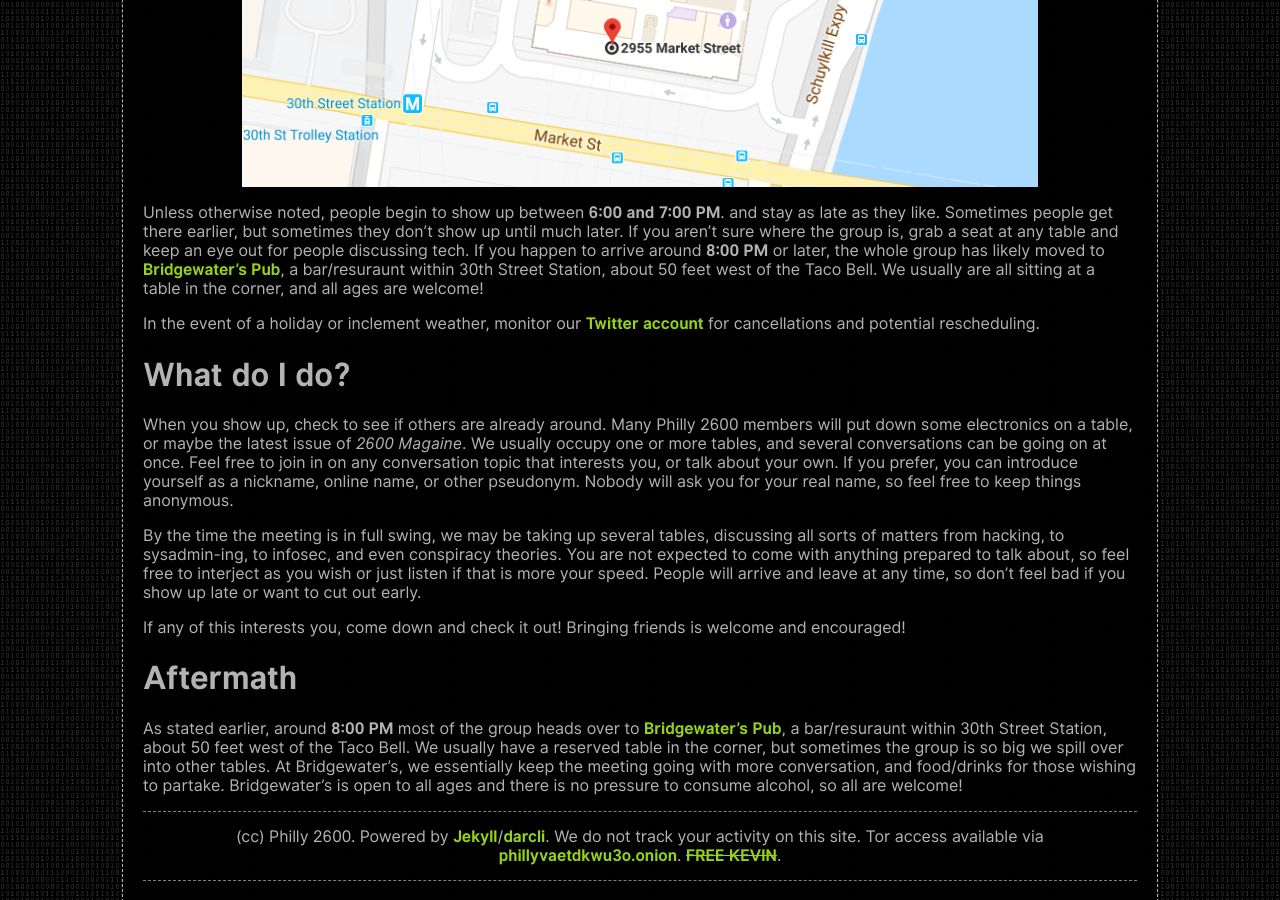
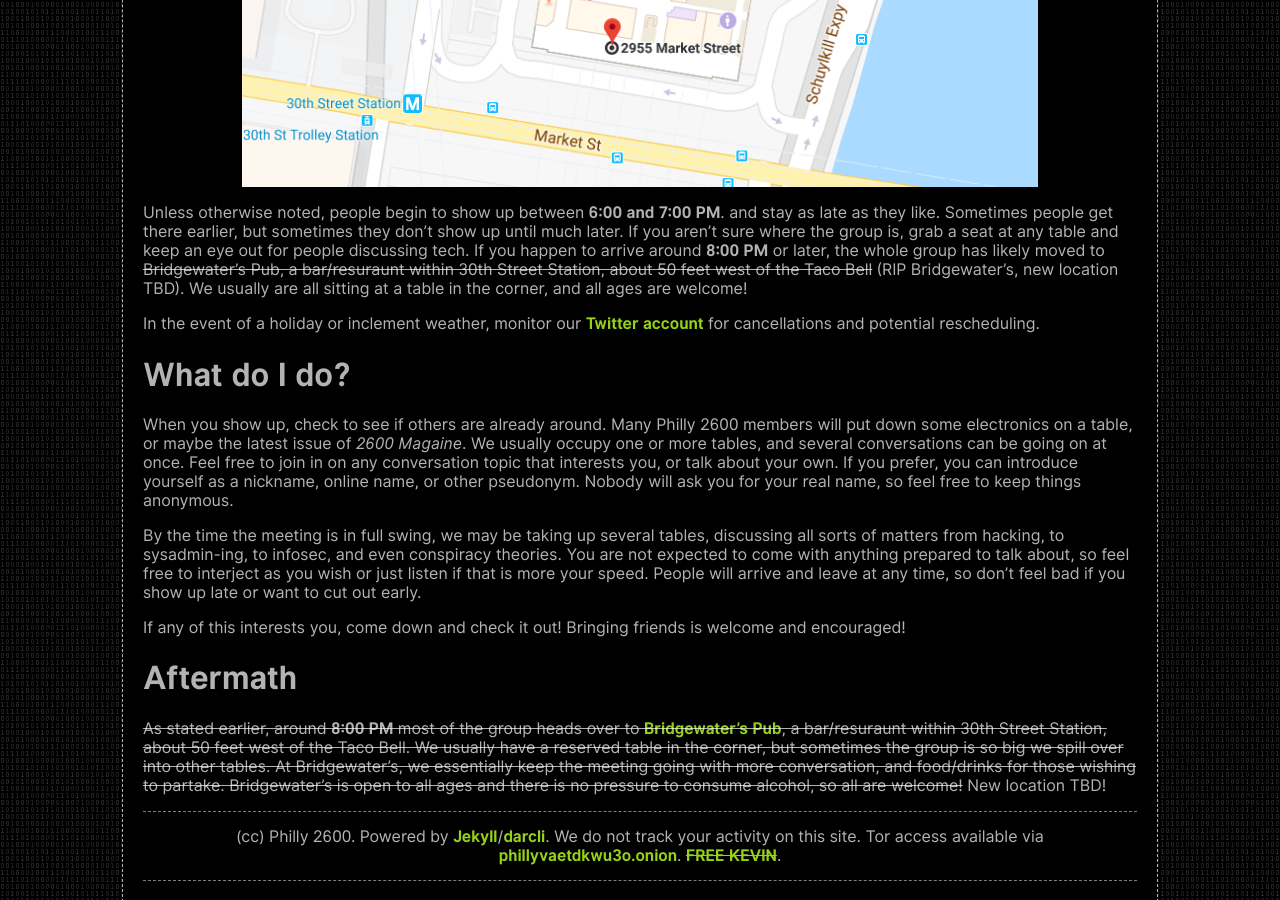
Before and after one commit to philly2600/philly2600.github.io, a Jekyll site: the page built from index.md, in a window 1280 px wide and 900 px high, scrolled down 1070 px. Built offline with Jekyll 4.4.1, drawn with Linux system fonts in a browser that asks for light colours.

Commit message:
Remove bridgewaters

```diff
--- a/index.md
+++ b/index.md
@@ -19,7 +19,7 @@
 
 {% raw %}<a href="/assets/img/index-30th-street-station.png"><img style="width: 80%; max-width: 800px; display: block; margin: 0 auto; border 0" src="/assets/img/index-30th-street-station.png"></a>{% endraw %}
 
-Unless otherwise noted, people begin to show up between **6:00 and 7:00 PM**. and stay as late as they like. Sometimes people get there earlier, but sometimes they don't show up until much later. If you aren't sure where the group is, grab a seat at any table and keep an eye out for people discussing tech. If you happen to arrive around **8:00 PM** or later, the whole group has likely moved to [Bridgewater's Pub](http://www.thepubin30thstreetstation.com/){:target="_blank"}, a bar/resuraunt within 30th Street Station, about 50 feet west of the Taco Bell. We usually are all sitting at a table in the corner, and all ages are welcome!
+Unless otherwise noted, people begin to show up between **6:00 and 7:00 PM**. and stay as late as they like. Sometimes people get there earlier, but sometimes they don't show up until much later. If you aren't sure where the group is, grab a seat at any table and keep an eye out for people discussing tech. If you happen to arrive around **8:00 PM** or later, the whole group has likely moved to ~~Bridgewater's Pub, a bar/resuraunt within 30th Street Station, about 50 feet west of the Taco Bell~~ (RIP Bridgewater's, new location TBD). We usually are all sitting at a table in the corner, and all ages are welcome!
 
 In the event of a holiday or inclement weather, monitor our [Twitter account](https://twitter.com/philly2600){:target="_blank"} for cancellations and potential rescheduling.
 
@@ -35,4 +35,4 @@
 # Aftermath
 {:id="aftermath"}
 
-As stated earlier, around **8:00 PM** most of the group heads over to [Bridgewater's Pub](http://www.thepubin30thstreetstation.com/){:target="_blank"}, a bar/resuraunt within 30th Street Station, about 50 feet west of the Taco Bell. We usually have a reserved table in the corner, but sometimes the group is so big we spill over into other tables. At Bridgewater's, we essentially keep the meeting going with more conversation, and food/drinks for those wishing to partake. Bridgewater's is open to all ages and there is no pressure to consume alcohol, so all are welcome!
+~~As stated earlier, around **8:00 PM** most of the group heads over to [Bridgewater's Pub](http://www.thepubin30thstreetstation.com/){:target="_blank"}, a bar/resuraunt within 30th Street Station, about 50 feet west of the Taco Bell. We usually have a reserved table in the corner, but sometimes the group is so big we spill over into other tables. At Bridgewater's, we essentially keep the meeting going with more conversation, and food/drinks for those wishing to partake. Bridgewater's is open to all ages and there is no pressure to consume alcohol, so all are welcome!~~ New location TBD!
```
